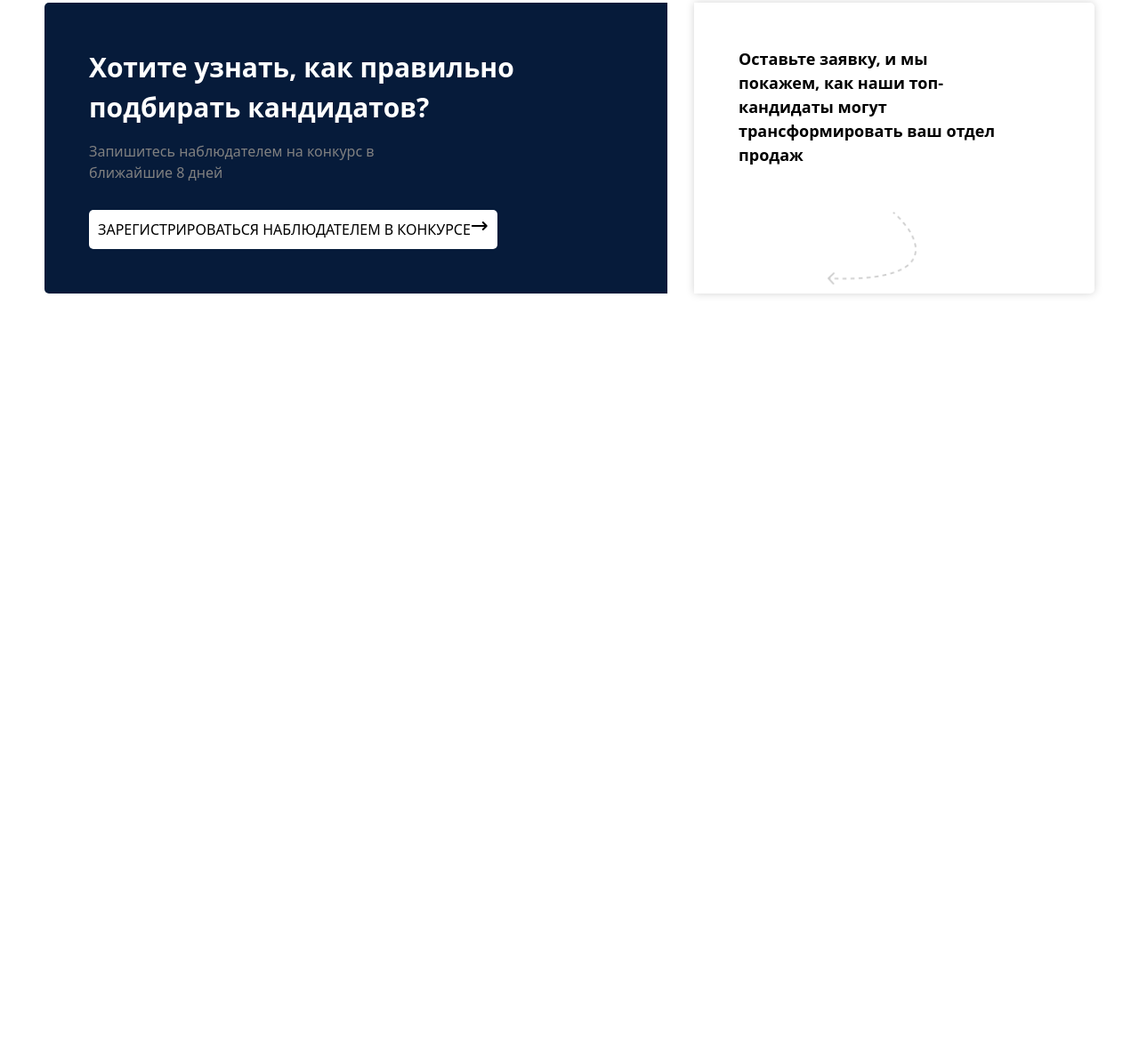
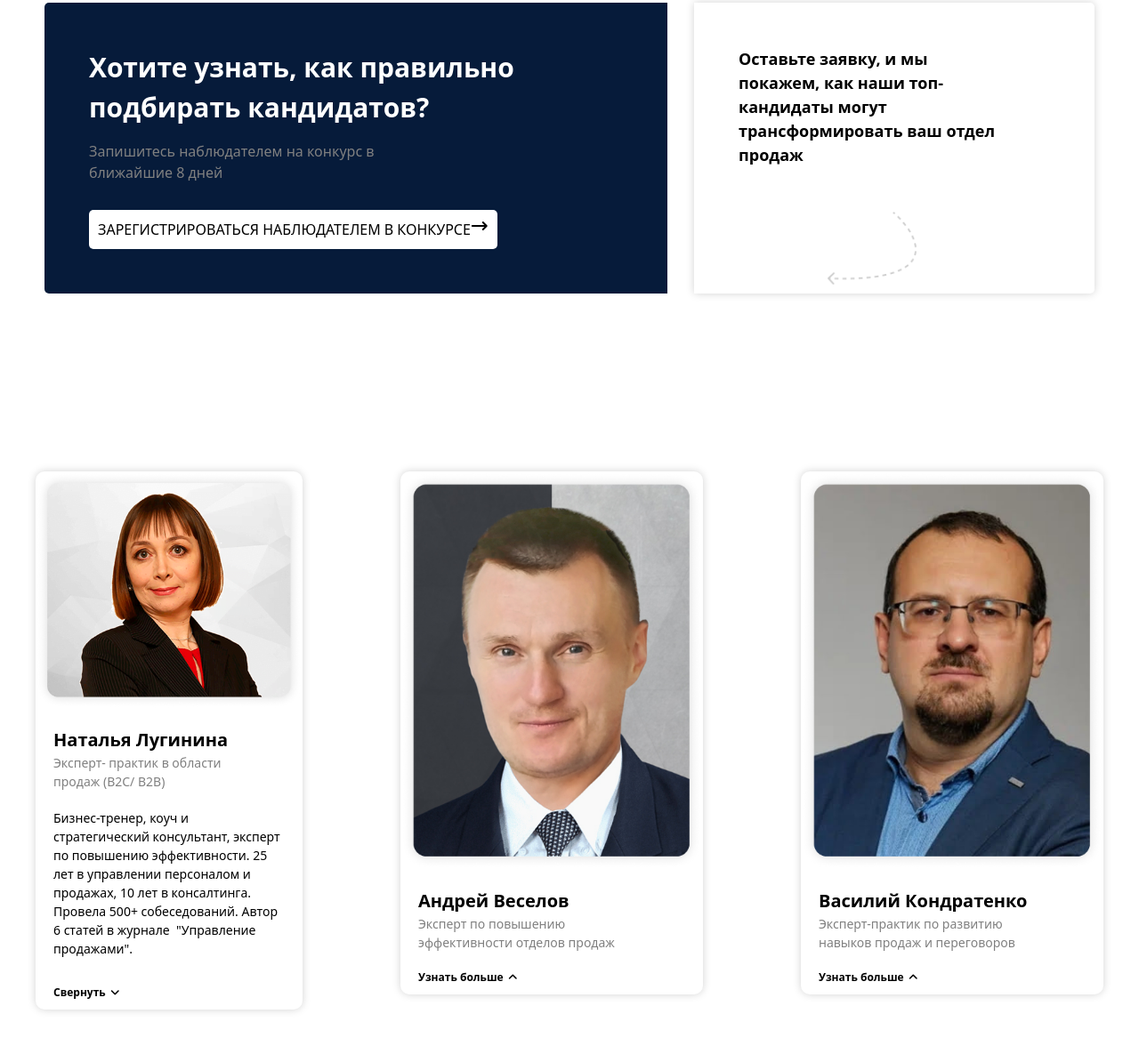
Before and after one commit to Faridun-07/Examweek2, a website: page index.html in a window 1280 px wide. Shown: the part 9229-10405 px from the top of the page at 89% size. Before the commit the page ends 9659 px from the top, so only its background shows below. Drawn offline with Linux system fonts and the light colour scheme.

Commit message:
Add section 14

```diff
--- a/index.html
+++ b/index.html
@@ -523,6 +523,51 @@
                 </div>
             </div>
         </section>
+        <section class="max-w-300 m-auto flex flex-col gap-[30px] lg:flex-row lg:justify-between items-start lg:p-[100px_0] p-[50px_20px]">
+            <div class="flex flex-col gap-[20px] items-start shadow-[0_0_10px_lightgray] rounded-[10px] pb-[10px] hidden lg:flex">
+                <img class="lg:w-[300px]" src="./src/images/Rectangle10.png" alt="">
+                <div class="flex flex-col ml-[20px]">
+                    <h1 class="font-bold text-[20px]">Наталья Лугинина</h1>
+                    <p class="text-[gray] lg:w-[240px] lg:text-[14px]">Эксперт- практик в области продаж (B2C/ B2В)</p>
+                </div>
+                <div class="flex flex-col gap-[30px] ml-[20px]">
+                <p class="lg:text-[14px] lg:w-[260px]">Бизнес-тренер, коуч и стратегический консультант, эксперт по повышению эффективности. 25 лет в управлении персоналом и продажах, 10 лет в консалтинга. Провела 500+ собеседований. Автор 6 статей в журнале  "Управление продажами".</p>
+                <p class="font-bold lg:text-[12px]">Свернуть <i class="fa-solid fa-angle-down" style="color: rgb(0, 0, 0);"></i></p>
+                </div>
+            </div>
+            <div class="flex flex-col gap-[20px] items-start shadow-[0_0_10px_lightgray] rounded-[10px] pb-[10px]">
+                <img class="lg:w-[340px]" src="./src/images/Rectangle11.png" alt="">
+                <div class="flex flex-col ml-[20px]">
+                    <h1 class="font-bold text-[20px]">Андрей Веселов</h1>
+                    <p class="text-[gray] lg:w-[240px] lg:text-[14px]">Эксперт по повышению эффективности отделов продаж</p>
+                </div>
+                <p class="font-bold lg:text-[12px] ml-[20px]">Узнать больше <i class="fa-solid fa-angle-up" style="color: rgb(0, 0, 0);"></i></p>
+            </div>
+                <div class="flex flex-col gap-[20px] items-start shadow-[0_0_10px_lightgray] rounded-[10px] pb-[10px] hidden lg:flex">
+                <img class="lg:w-[340px]" src="./src/images/Rectangle12.png" alt="">
+                <div class="flex flex-col ml-[20px]">
+                    <h1 class="font-bold text-[20px]">Василий Кондратенко</h1>
+                    <p class="text-[gray] lg:w-[240px] lg:text-[14px]">Эксперт-практик по развитию навыков продаж и переговоров</p>
+                </div>
+                <p class="font-bold lg:text-[12px] ml-[20px]">Узнать больше <i class="fa-solid fa-angle-up" style="color: rgb(0, 0, 0);"></i></p>
+            </div>
+             <div class="flex flex-col gap-[20px] items-start shadow-[0_0_10px_lightgray] rounded-[10px] pb-[10px] lg:hidden">
+                <img class="lg:w-[340px]" src="./src/images/Rectangle11.png" alt="">
+                <div class="flex flex-col ml-[20px]">
+                    <h1 class="font-bold text-[20px]">Андрей Веселов</h1>
+                    <p class="text-[gray] lg:w-[240px] lg:text-[14px]">Эксперт по повышению эффективности отделов продаж</p>
+                </div>
+                <p class="font-bold lg:text-[12px] ml-[20px]">Узнать больше <i class="fa-solid fa-angle-up" style="color: rgb(0, 0, 0);"></i></p>
+            </div>
+             <div class="flex flex-col gap-[20px] items-start shadow-[0_0_10px_lightgray] rounded-[10px] pb-[10px] lg:hidden">
+                <img class="lg:w-[340px]" src="./src/images/Rectangle11.png" alt="">
+                <div class="flex flex-col ml-[20px]">
+                    <h1 class="font-bold text-[20px]">Андрей Веселов</h1>
+                    <p class="text-[gray] lg:w-[240px] lg:text-[14px]">Эксперт по повышению эффективности отделов продаж</p>
+                </div>
+                <p class="font-bold lg:text-[12px] ml-[20px]">Узнать больше <i class="fa-solid fa-angle-up" style="color: rgb(0, 0, 0);"></i></p>
+            </div>
+        </section>
   </main>
   <footer></footer>
 </body>
```
Also changed, not shown: src/images/Rectangle10.png (added), src/images/Rectangle11.png (added), src/images/Rectangle12.png (added), src/output.css.
